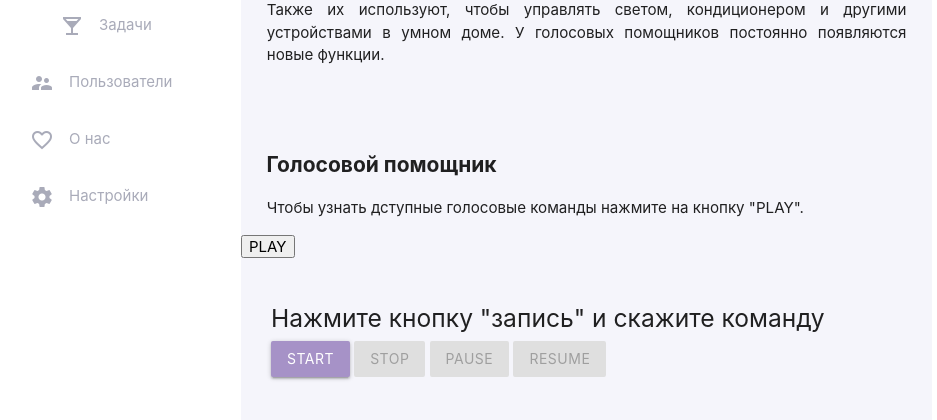
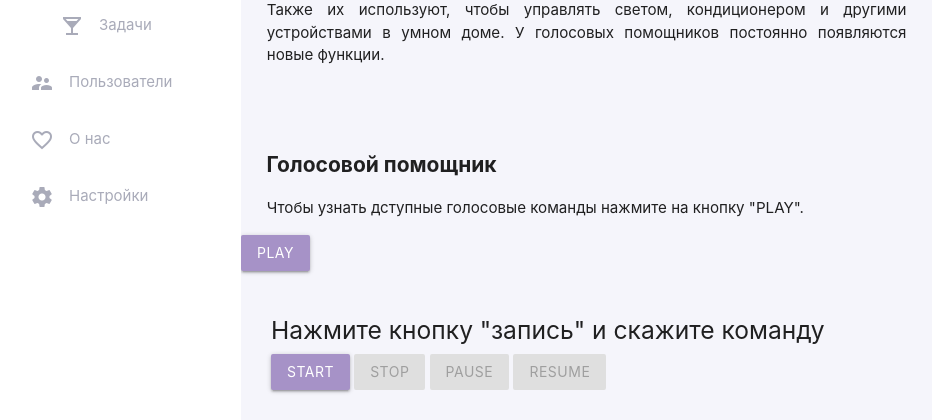
Before and after one commit to lunakoly/ITVocation, a Django app: template lk/templates/main.html in a window 1280 px wide. Shown: the part 510-930 px from the top of the page, without its empty margins (15-952 px from the left). Run offline with Django 3.2, Linux system fonts and the light colour scheme; the template is opened without the code that fills it, so the values that code supplies are empty; some libraries are stand-ins or nearby versions.

Commit message:
added design ver 2 for voice bot

```diff
--- a/lk/templates/main.html
+++ b/lk/templates/main.html
@@ -73,13 +73,13 @@
     </script>
 
     <br>
-    <div class="padded-content">
+    <div class="padded-content" style="margin-top: 3px;">
         <h4>Голосовой помощник</h4>
     </div>
     <p>
         Чтобы узнать дступные голосовые команды нажмите на кнопку "PLAY".
     </p>
-    <button value="Play" onclick="play()">PLAY</button>
+    <button value="Play" onclick="play()" class="btn waves-effect waves-light">PLAY</button>
 
     <section class="experiment" style="padding: 2em;">
         <h5>
```
